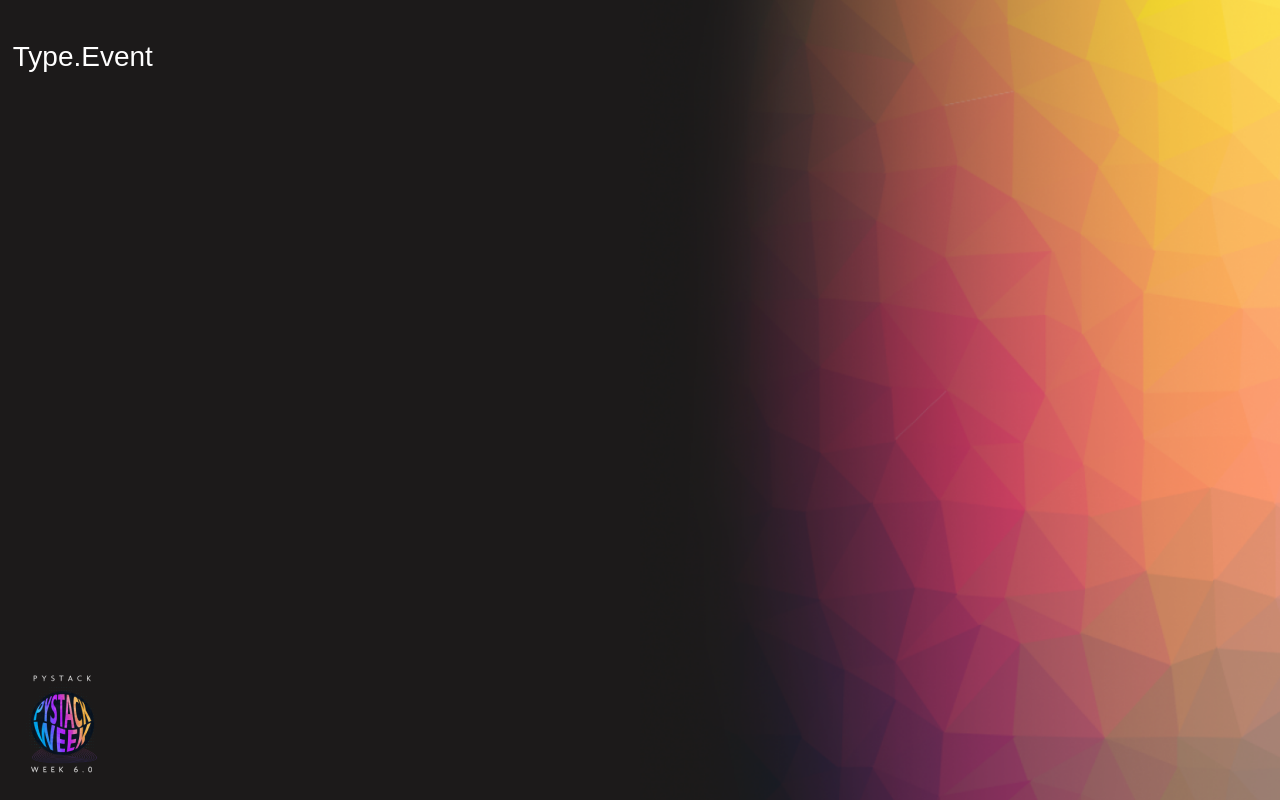
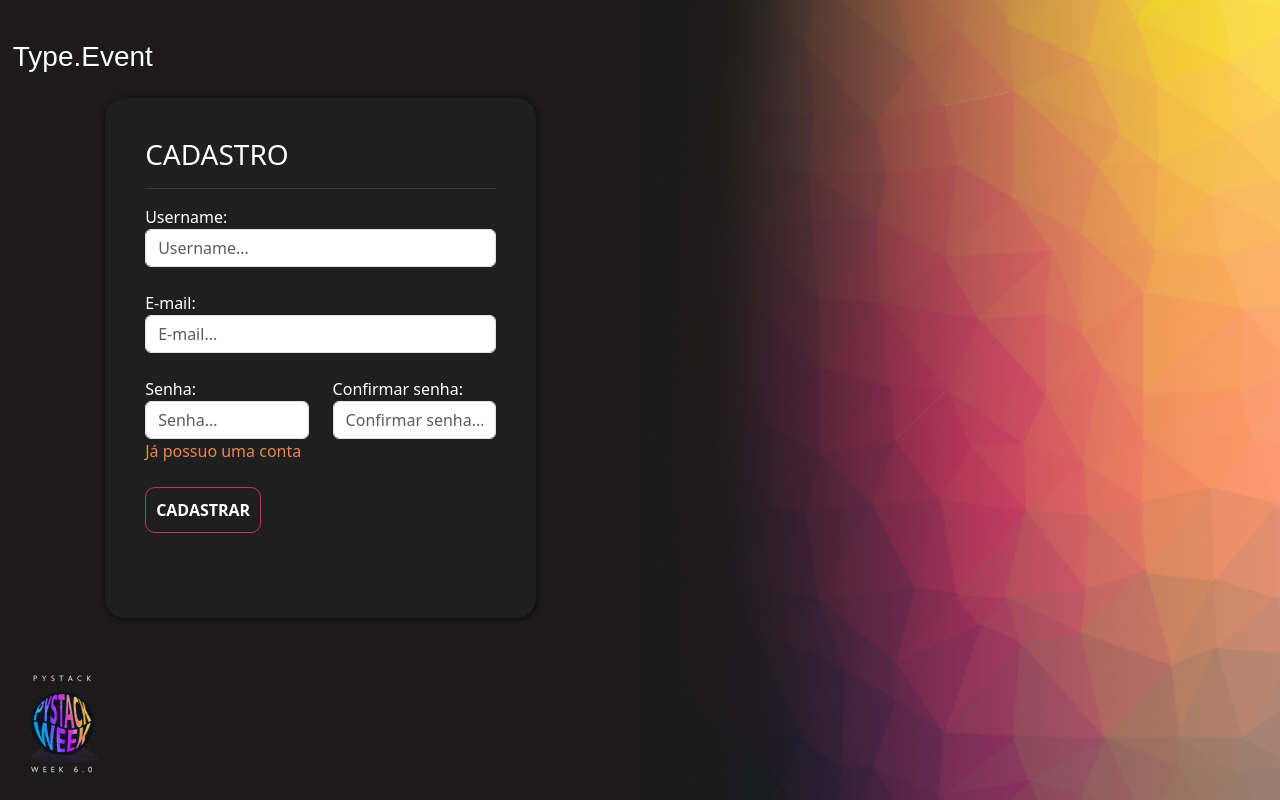
Before and after one commit to Nitierk/Type.Event, a Django app: page /usuarios/cadastro/ in a window 1280 px wide. Run offline with Django 4.2, Linux system fonts and the light colour scheme.

Commit message:
Method POST

```diff
--- /dev/null
+++ b/templates/partials/usuarios/cadastro.html
@@ -0,0 +1,28 @@
+<div class="box-form">
+    <h3>CADASTRO</h3>
+    <hr style="border-color: #7E7B7C">
+
+    <form action="{% url 'cadastro' %}" method="POST">{% csrf_token %}
+        <label>Username:</label>
+        <input type="text" class="form-control" placeholder="Username..." name="username">
+        <br>
+        <label>E-mail:</label>
+        <input type="email" class="form-control" placeholder="E-mail..." name="email">
+        <br>
+        <div class="row">
+            <div class="col-md">
+                <label>Senha:</label>
+                <input type="password" class="form-control" placeholder="Senha..." name="senha">
+            </div>
+
+            <div class="col-md">
+                <label>Confirmar senha:</label>
+                <input type="password" class="form-control" placeholder="Confirmar senha..." name="confirmar_senha">
+            </div>
+        </div>
+        <a href="#" class="link">Já possuo uma conta</a>
+        <br>
+        <br>
+        <input type="submit" value="CADASTRAR" class="btn-principal">
+    </form>
+</div>
--- a/usuarios/templates/cadastro.html
+++ b/usuarios/templates/cadastro.html
@@ -12,7 +12,7 @@
             <div class="col-md">
                 <h3 class="logo">Type.Event</h3>
 
-
+                {% include "partials/usuarios/cadastro.html" %}
 
                 <img src="{% static 'geral/img/logo_evento.png' %}" class="logo-evento">
 
--- a/usuarios/urls.py
+++ b/usuarios/urls.py
@@ -3,5 +3,5 @@ from django.urls import path
 from . import views
 
 urlpatterns = [
-    path('cadastro/', views.cadastro),
+    path('cadastro/', views.cadastro, name='cadastro'),
 ]
--- a/usuarios/views.py
+++ b/usuarios/views.py
@@ -1,5 +1,8 @@
+from django.http import HttpResponse
 from django.shortcuts import render
 
 def cadastro(request):
     if request.method == "GET":
         return render(request, "cadastro.html")
+    elif request.method == "POST":
+        return HttpResponse('Testando')
```
